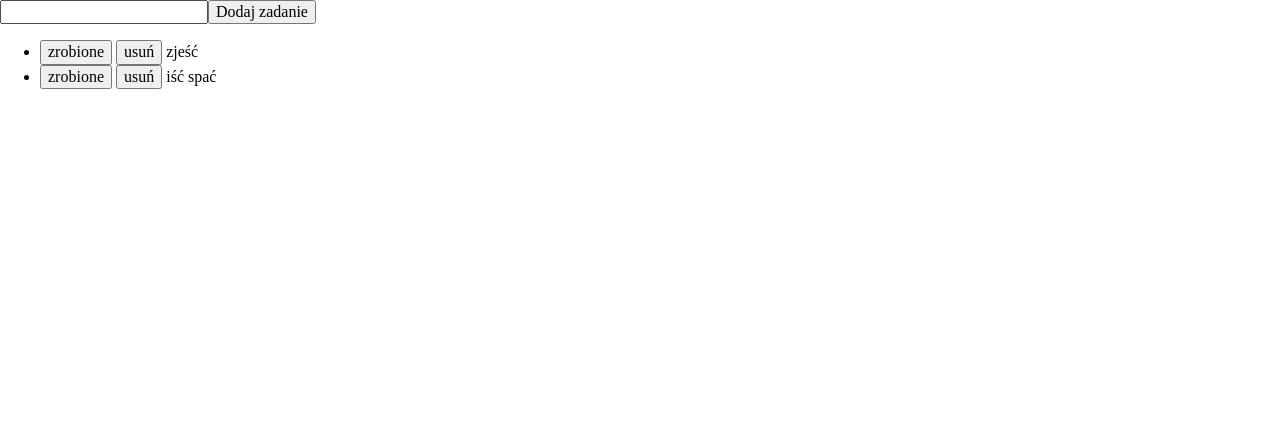
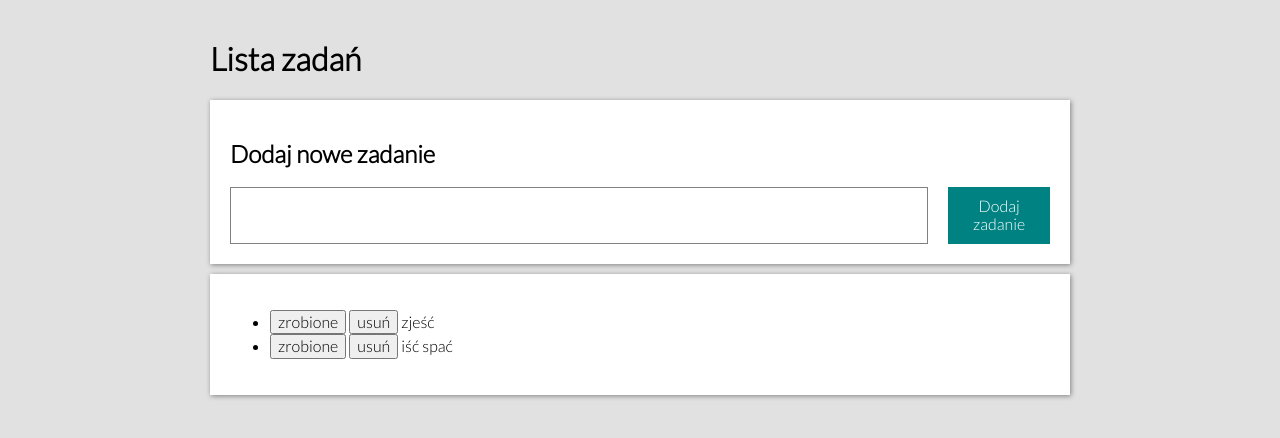
Before and after one commit to MateuszBryczek/to-do-list, a plain HTML site: page index.html in a window 1280 px wide. Drawn offline with nearby package versions, Linux system fonts and the light colour scheme.

Commit message:
form.css and buttons.css added

```diff
--- /dev/null
+++ b/CSS/buttons.css
@@ -0,0 +1,18 @@
+.form__button{
+    padding: 10px;
+    background-color: rgb(0, 130, 130);
+    color: white;
+    border: none;
+};
+
+.form__button:hover{
+    background-color: rgb(0, 150, 150);
+};
+
+.form__button:active{
+    background-color: rgb(0, 170, 170);
+}
+
+.button-done{
+
+};
--- /dev/null
+++ b/CSS/form.css
@@ -0,0 +1,17 @@
+.form{
+    display: flex;
+    width: 100%;
+    gap:20px;
+};
+
+@media(max-width:767){
+    .form{
+        flex-direction: column;
+    };
+}
+
+.form__input{
+    padding:10px;
+    border: 1px solid grey;
+    width: 100%
+};
--- a/CSS/main.css
+++ b/CSS/main.css
@@ -0,0 +1,19 @@
+.main{
+    max-width: 900px;
+    padding: 20px;
+    margin: 0px auto;
+}
+
+.section{
+    margin: 10px 0px;
+    background-color: white;
+    box-shadow: 1px 1px 5px grey;
+    padding: 20px
+
+};
+
+.section__header{
+    padding: 20px;
+    border-bottom: 1px solid rgb(225, 225, 225);
+    margin: 0px;
+};
--- a/CSS/style.css
+++ b/CSS/style.css
@@ -0,0 +1,18 @@
+html {
+    box-sizing: border-box;
+    font-family: 'Lato', sans-serif;
+}
+
+*,
+::after,
+::before {
+    box-sizing: inherit;
+}
+
+.body{
+    background-color: rgb(225, 225, 225);
+};
+
+.list__item--done{
+    text-decoration: line-through;
+};
--- a/index.html
+++ b/index.html
@@ -8,23 +8,30 @@
     <link rel="stylesheet" href="https://cdnjs.cloudflare.com/ajax/libs/normalize/8.0.1/normalize.min.css"
         integrity="sha512-NhSC1YmyruXifcj/KFRWoC561YpHpc5Jtzgvbuzx5VozKpWvQ+4nXhPdFgmx8xqexRcpAglTj9sIBWINXa8x5w=="
         crossorigin="anonymous" referrerpolicy="no-referrer" />
+    <link rel="preconnect" href="https://fonts.googleapis.com">
+        <link rel="preconnect" href="https://fonts.gstatic.com" crossorigin>
+        <link href="https://fonts.googleapis.com/css2?family=Lato:wght@300&display=swap" rel="stylesheet">
     <link rel="stylesheet" href="CSS/style.css">
-    <link rel="stylesheet" href="CSS/header.css">
     <link rel="stylesheet" href="CSS/main.css">
+    <link rel="stylesheet" href="CSS/form.css">
+    <link rel="stylesheet" href="CSS/buttons.css">
     <script defer src="JS/script.js"></script>
     <title>Lista zadań</title>
     <meta property="og:image" content="images/">
     <link rel="icon" href="images/">
 </head>
 <body class="body">
-    <header class="header">
-
-    </header>
     <main class="main">
-        <form class="js-form">
-            <input class="js-newTask" type="text"><button>Dodaj zadanie</button>
-        </form>
-        <ul class="js-tasks"></ul>
+        <h1>Lista zadań</h1>
+        <section class="section">
+            <h2 class="section__header">Dodaj nowe zadanie</h2>
+            <form class="form js-form ">
+             <input class="form__input js-newTask" type="text"><button class="form__button">Dodaj zadanie</button>
+            </form>
+        </section>
+        <section class="section">
+            <ul class="js-tasks"></ul>
+        </section>
     </main>
 </body>
 </html>
```
Also changed, not shown: CSS/header.css (deleted).
